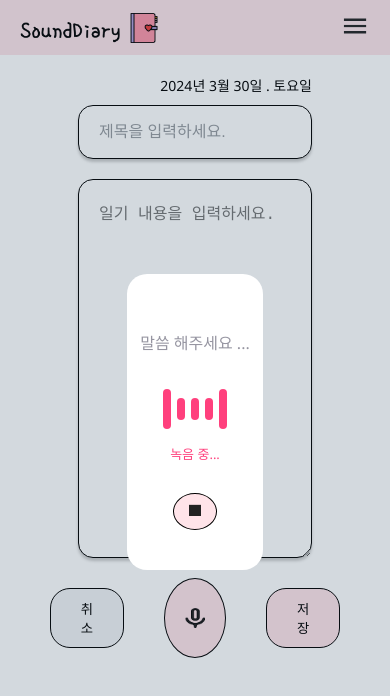
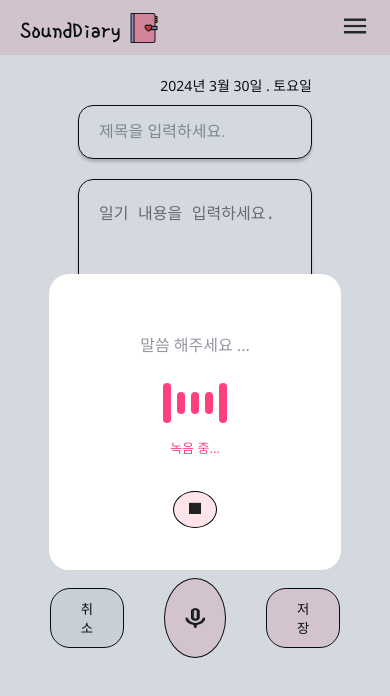
Before and after one commit to Seungkyu-Han/CapstoneDesign2, a React (Create React App) app in the folder frontend/stt_diary/: page /create-diary in a window 390 px wide. Both pictures are taken after a click on the element 195 px from the left and 618 px from the top of the page. Shown: the top 696 px of the page. Built offline with nearby package versions, Linux system fonts and the light colour scheme.

Commit message:
[frontend] feat: modal 모바일 화면

```diff
--- a/frontend/stt_diary/src/components/LoadingModal.css
+++ b/frontend/stt_diary/src/components/LoadingModal.css
@@ -44,3 +44,16 @@ p{
       transform: rotate(360deg);
     }
 }
+
+@media screen and (max-width: 992px) {
+    .loading-modal-content {
+        width: 50%;
+        height: 40%;
+    }
+}
+@media screen and (max-width: 576px) {
+    .loading-modal-content {
+        width: 75%;
+        height: 35%;
+    }
+}
--- a/frontend/stt_diary/src/components/RecordModal.css
+++ b/frontend/stt_diary/src/components/RecordModal.css
@@ -23,13 +23,13 @@
 .p1{
     font-size: 16px;
     color: #9695A1;
-    margin-bottom: 25px;
+    margin-bottom: 2vh;
 }
 .p2{
     font-size: 13px;
     color: #FF407D;
     margin-top: 5px;
-    margin-bottom: 30px ;
+    margin-bottom: 4vh ;
 }
 .record-loading-icon{
     height: 60px;
@@ -81,3 +81,16 @@
     width: 12px;
     height: 12px;
 }
+
+@media screen and (max-width: 992px) {
+    .modal-content {
+        width: 50%;
+        height: 40%;
+    }
+}
+@media screen and (max-width: 576px) {
+    .modal-content {
+        width: 75%;
+        height: 35%;
+    }
+}
--- a/frontend/stt_diary/src/components/RecordModal.js
+++ b/frontend/stt_diary/src/components/RecordModal.js
@@ -12,7 +12,7 @@ function RecordModal({setIsRecordModalOpen }) {
         <div className='modal-wrapper' onClick={closeModal}>
             <div className="modal-content">
                 <p className='p1'>말씀 해주세요 ...</p>
-                <div class="record-loading-icon">
+                <div className="record-loading-icon">
                     <span className='stroke'></span>
                     <span className='stroke'></span>
                     <span className='stroke'></span>
```
